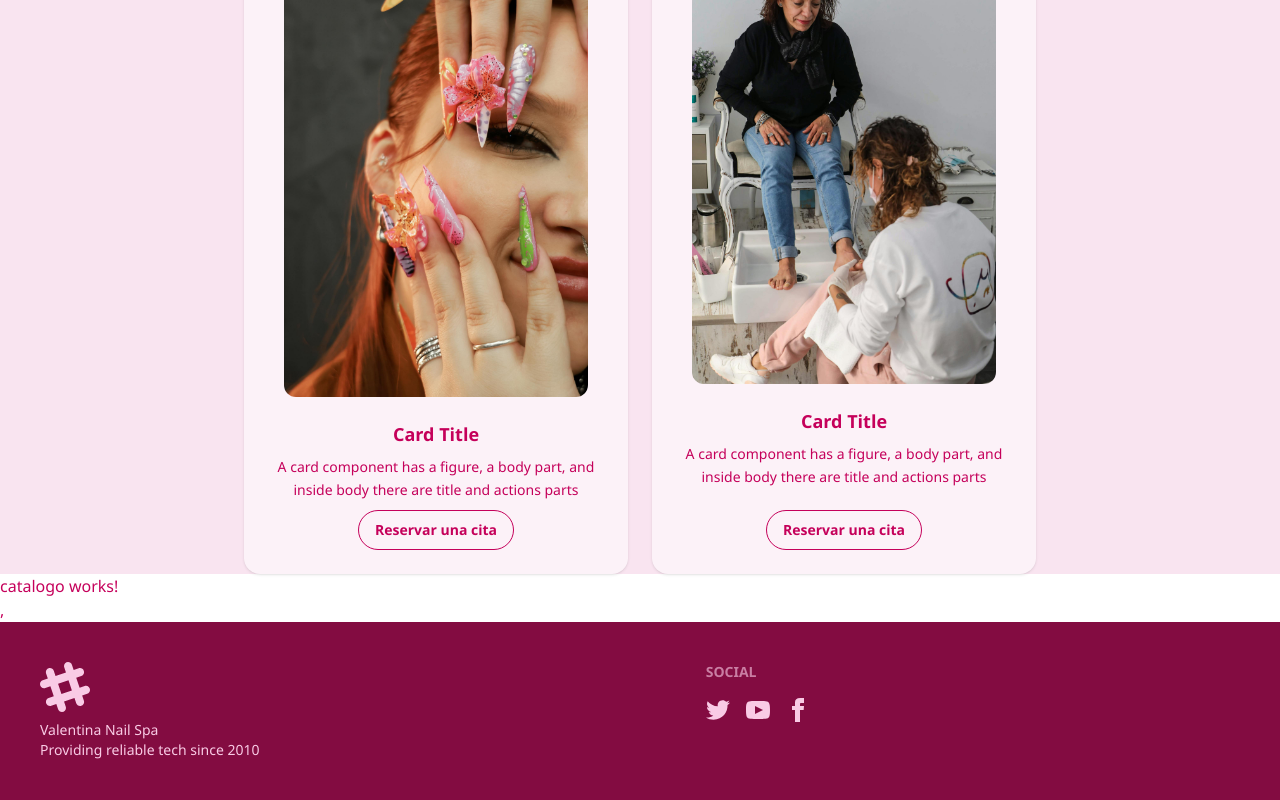
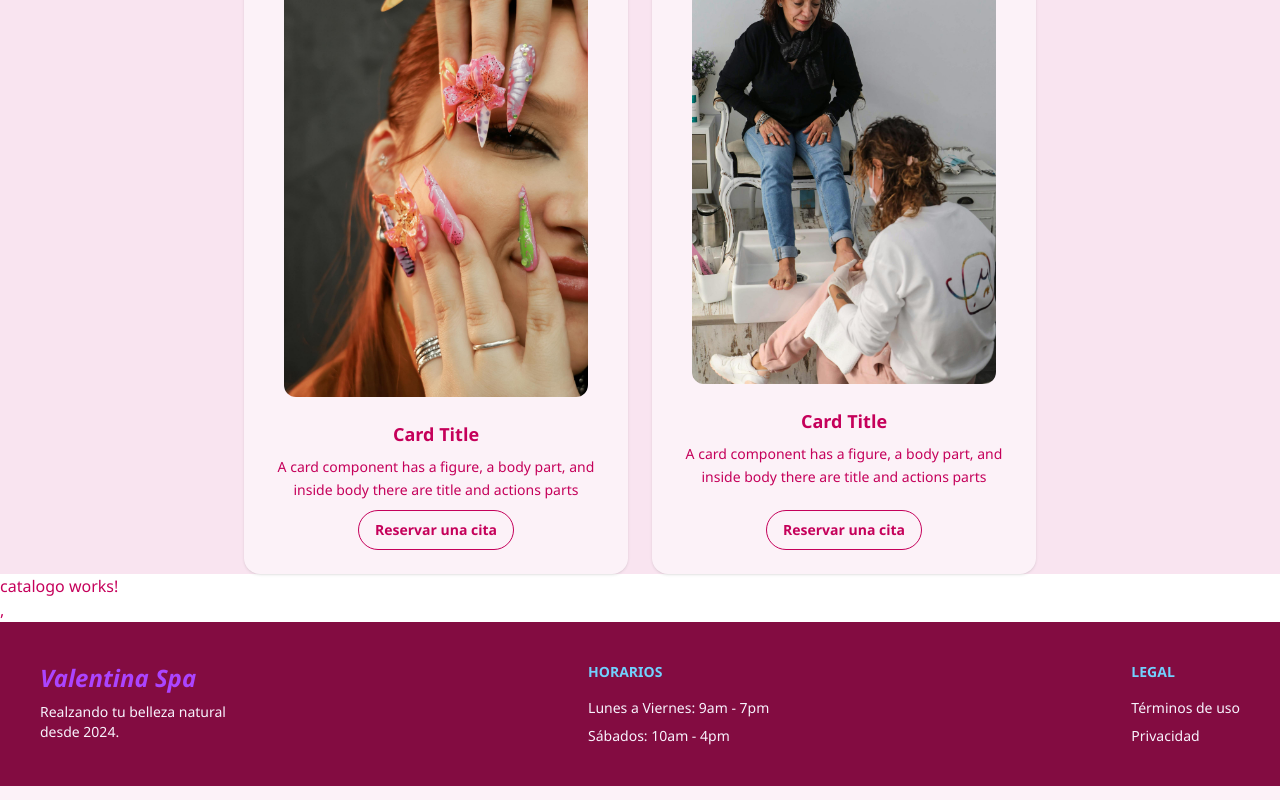
Before and after one commit to Joescri21/valentina-spa-app, an Angular app: page /home in a window 1280 px wide. Shown: the part 774-1574 px from the top of the page. Built offline with nearby package versions, Linux system fonts and the light colour scheme; a web font is replaced by a local one.

Commit message:
Add. mejora del  footer

```diff
--- a/src/app/public/components/footer/footer.html
+++ b/src/app/public/components/footer/footer.html
@@ -1,58 +1,18 @@
-<footer class="footer sm:footer-horizontal bg-neutral text-neutral-content p-10">
-  <aside>
-    <svg
-      width="50"
-      height="50"
-      viewBox="0 0 24 24"
-      xmlns="http://www.w3.org/2000/svg"
-      fill-rule="evenodd"
-      clip-rule="evenodd"
-      class="fill-current">
-      <path
-        d="M22.672 15.226l-2.432.811.841 2.515c.33 1.019-.209 2.127-1.23 2.456-1.15.325-2.148-.321-2.463-1.226l-.84-2.518-5.013 1.677.84 2.517c.391 1.203-.434 2.542-1.831 2.542-.88 0-1.601-.564-1.86-1.314l-.842-2.516-2.431.809c-1.135.328-2.145-.317-2.463-1.229-.329-1.018.211-2.127 1.231-2.456l2.432-.809-1.621-4.823-2.432.808c-1.355.384-2.558-.59-2.558-1.839 0-.817.509-1.582 1.327-1.846l2.433-.809-.842-2.515c-.33-1.02.211-2.129 1.232-2.458 1.02-.329 2.13.209 2.461 1.229l.842 2.515 5.011-1.677-.839-2.517c-.403-1.238.484-2.553 1.843-2.553.819 0 1.585.509 1.85 1.326l.841 2.517 2.431-.81c1.02-.33 2.131.211 2.461 1.229.332 1.018-.21 2.126-1.23 2.456l-2.433.809 1.622 4.823 2.433-.809c1.242-.401 2.557.484 2.557 1.838 0 .819-.51 1.583-1.328 1.847m-8.992-6.428l-5.01 1.675 1.619 4.828 5.011-1.674-1.62-4.829z"></path>
-    </svg>
-    <p>
-      Valentina Nail Spa
-      <br />
-      Providing reliable tech since 2010
-    </p>
+<footer class="footer p-10 bg-neutral text-base-content flex flex-wrap justify-between items-start">
+  <aside class="flex flex-col gap-2">
+    <p class="text-2xl font-bold italic text-secondary">Valentina Spa</p>
+    <p class="text-secondary-content">Realzando tu belleza natural<br/>desde 2024.</p>
   </aside>
-  <nav>
-    <h6 class="footer-title">Social</h6>
-    <div class="grid grid-flow-col gap-4">
-      <a>
-        <svg
-          xmlns="http://www.w3.org/2000/svg"
-          width="24"
-          height="24"
-          viewBox="0 0 24 24"
-          class="fill-current">
-          <path
-            d="M24 4.557c-.883.392-1.832.656-2.828.775 1.017-.609 1.798-1.574 2.165-2.724-.951.564-2.005.974-3.127 1.195-.897-.957-2.178-1.555-3.594-1.555-3.179 0-5.515 2.966-4.797 6.045-4.091-.205-7.719-2.165-10.148-5.144-1.29 2.213-.669 5.108 1.523 6.574-.806-.026-1.566-.247-2.229-.616-.054 2.281 1.581 4.415 3.949 4.89-.693.188-1.452.232-2.224.084.626 1.956 2.444 3.379 4.6 3.419-2.07 1.623-4.678 2.348-7.29 2.04 2.179 1.397 4.768 2.212 7.548 2.212 9.142 0 14.307-7.721 13.995-14.646.962-.695 1.797-1.562 2.457-2.549z"></path>
-        </svg>
-      </a>
-      <a>
-        <svg
-          xmlns="http://www.w3.org/2000/svg"
-          width="24"
-          height="24"
-          viewBox="0 0 24 24"
-          class="fill-current">
-          <path
-            d="M19.615 3.184c-3.604-.246-11.631-.245-15.23 0-3.897.266-4.356 2.62-4.385 8.816.029 6.185.484 8.549 4.385 8.816 3.6.245 11.626.246 15.23 0 3.897-.266 4.356-2.62 4.385-8.816-.029-6.185-.484-8.549-4.385-8.816zm-10.615 12.816v-8l8 3.993-8 4.007z"></path>
-        </svg>
-      </a>
-      <a>
-        <svg
-          xmlns="http://www.w3.org/2000/svg"
-          width="24"
-          height="24"
-          viewBox="0 0 24 24"
-          class="fill-current">
-          <path
-            d="M9 8h-3v4h3v12h5v-12h3.642l.358-4h-4v-1.667c0-.955.192-1.333 1.115-1.333h2.885v-5h-3.808c-3.596 0-5.192 1.583-5.192 4.615v3.385z"></path>
-        </svg>
-      </a>
-    </div>
+
+  <nav class="flex flex-col gap-2">
+    <h6 class="footer-title text-accent opacity-100 font-bold">Horarios</h6>
+    <span class="text-sm text-secondary-content">Lunes a Viernes: 9am - 7pm</span>
+    <span class="text-sm text-secondary-content">Sábados: 10am - 4pm</span>
+  </nav>
+
+  <nav class="flex flex-col gap-2">
+    <h6 class="footer-title text-accent opacity-100 font-bold">Legal</h6>
+    <a class="link link-hover text-secondary-content hover:text-info">Términos de uso</a>
+    <a class="link link-hover text-secondary-content hover:text-info">Privacidad</a>
   </nav>
 </footer>
```
